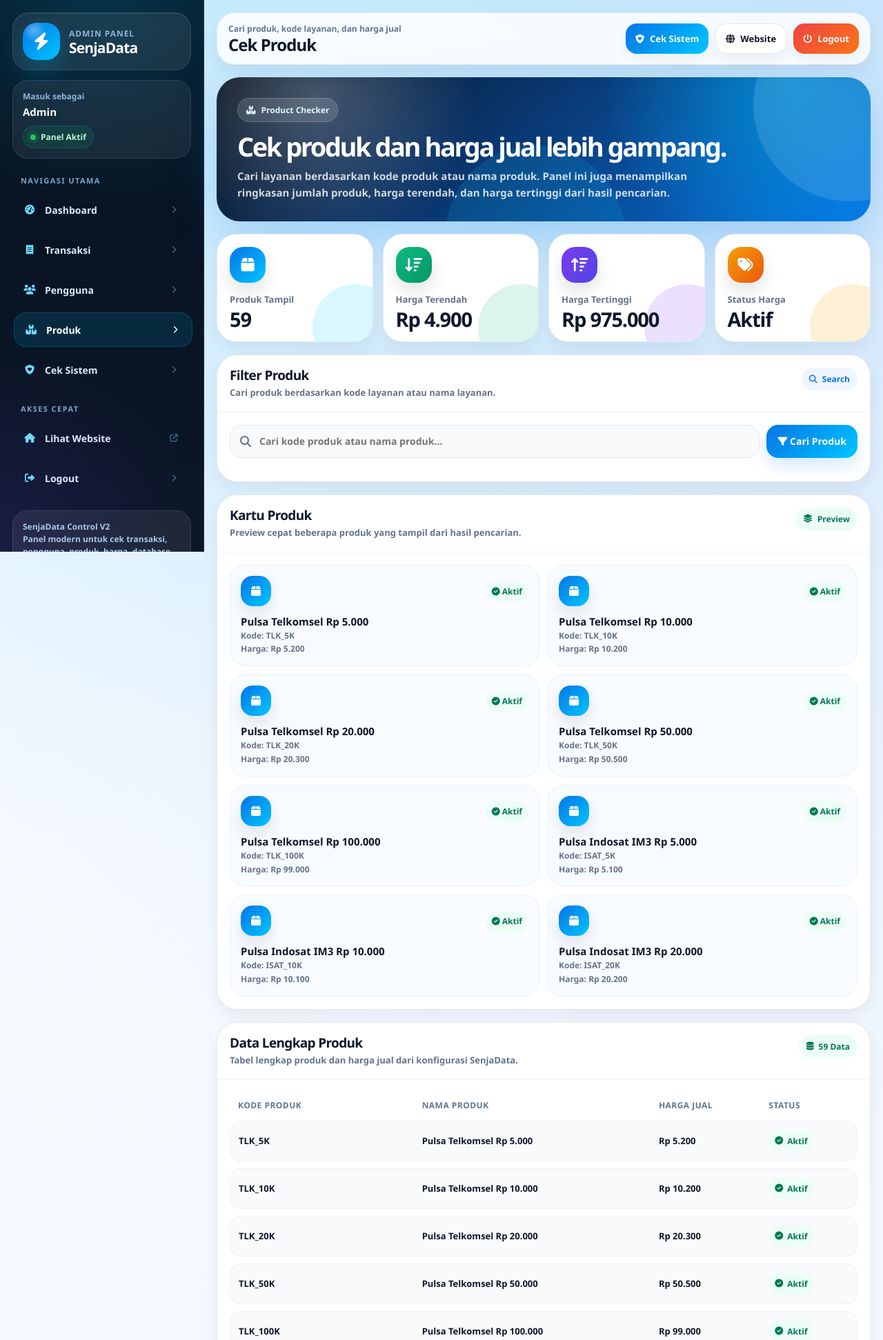
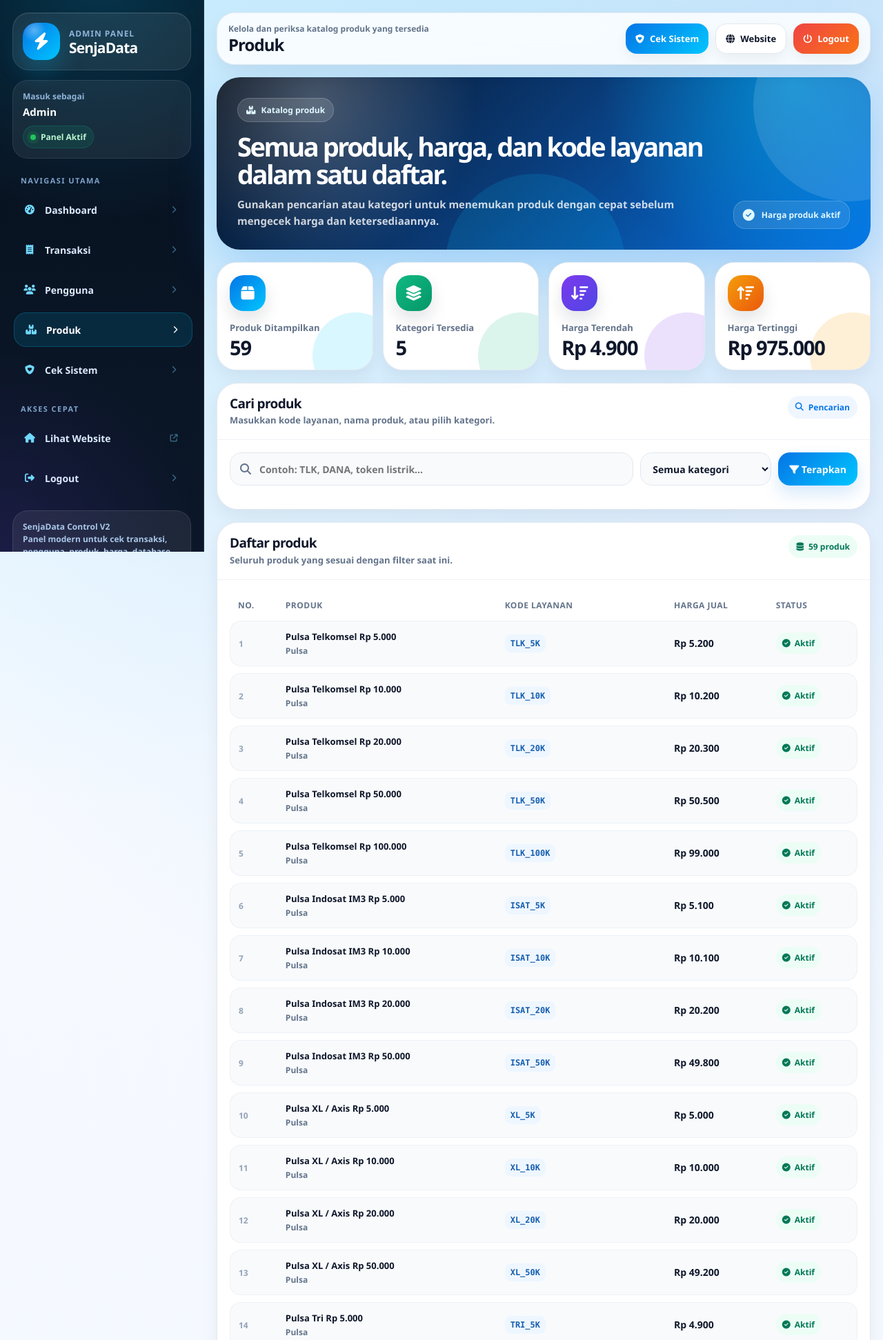
Before and after one commit to simanjuntakanggi381-alt/Pulsa-Ultra, a Flask app: page /admin/produk in a window 1280 px wide. Shown: the top 1943 px of the page at 69% size. Run offline with Flask 3, Linux system fonts and the light colour scheme; the visitor is signed in with stand-in values (Sample User, id 1).

Commit message:
Update app and admin produk

```diff
--- a/app.py
+++ b/app.py
@@ -487,12 +487,25 @@ def admin_pengguna():
 @wajib_admin
 def admin_produk():
     q = request.args.get("q", "").strip().lower()
+    kategori = request.args.get("kategori", "").strip()
+
+    def kategori_produk(kode):
+        if kode.startswith("DATA_"):
+            return "Paket Data"
+        if kode.startswith(("DANA_", "GOPAY_", "OVO_", "LINKAJA_", "SHOPEEPAY_")):
+            return "E-Wallet"
+        if kode.startswith("PLN_"):
+            return "Token Listrik"
+        if kode.startswith(("VOUCHER_", "EMONEY_")):
+            return "Voucher & E-Money"
+        return "Pulsa"
 
     daftar = [
         {
             "kode": kode,
             "nama": nama,
-            "harga": HARGA_JUAL.get(kode, 0)
+            "harga": HARGA_JUAL.get(kode, 0),
+            "kategori": kategori_produk(kode)
         }
         for kode, nama in NAMA_PRODUK.items()
     ]
@@ -503,16 +516,21 @@ def admin_produk():
             if q in item["kode"].lower() or q in item["nama"].lower()
         ]
 
+    if kategori:
+        daftar = [item for item in daftar if item["kategori"] == kategori]
+
     ringkasan = {
         "total": len(daftar),
         "harga_terendah": min([x["harga"] for x in daftar], default=0),
-        "harga_tertinggi": max([x["harga"] for x in daftar], default=0)
+        "harga_tertinggi": max([x["harga"] for x in daftar], default=0),
+        "kategori": len({x["kategori"] for x in daftar})
     }
 
     return render_template(
         "admin_produk.html",
         daftar=daftar,
         q=q,
+        kategori=kategori,
         ringkasan=ringkasan,
         format_uang=format_uang
     )
--- a/templates/admin_produk.html
+++ b/templates/admin_produk.html
@@ -1,214 +1,110 @@
 {% extends "admin_base.html" %}
 
-{% block title %}Cek Produk - SenjaData{% endblock %}
-{% block subtitle %}Cari produk, kode layanan, dan harga jual{% endblock %}
-{% block heading %}Cek Produk{% endblock %}
+{% block title %}Produk - SenjaData{% endblock %}
+{% block subtitle %}Kelola dan periksa katalog produk yang tersedia{% endblock %}
+{% block heading %}Produk{% endblock %}
+
+{% block extra_style %}
+<style>
+    .product-hero{display:grid;grid-template-columns:minmax(0,1fr) auto;gap:24px;align-items:end;}
+    .product-hero .hero-content{max-width:690px;}
+    .catalog-note{position:relative;z-index:2;display:flex;align-items:center;gap:10px;padding:11px 13px;border:1px solid rgba(255,255,255,.18);border-radius:17px;background:rgba(255,255,255,.11);color:#e0f7ff;font-size:12px;font-weight:800;white-space:nowrap;}
+    .catalog-note i{font-size:17px;}
+    .filter-bar.product-filter{grid-template-columns:minmax(0,1fr) 190px auto;}
+    .filter-result{display:flex;align-items:center;gap:9px;flex-wrap:wrap;margin-top:2px;}
+    .product-code{display:inline-flex;padding:6px 8px;border-radius:9px;background:#eef6ff;color:#155eae;font-family:Consolas,"Courier New",monospace;font-size:12px;font-weight:850;white-space:nowrap;}
+    .product-name{display:block;font-weight:900;}
+    .product-category{display:block;margin-top:3px;color:var(--muted);font-size:12px;font-weight:700;}
+    .price{font-size:14px;font-weight:950;white-space:nowrap;}
+    .row-number{color:#94a3b8;font-size:12px;font-weight:850;}
+    .catalog-footer{display:flex;align-items:center;justify-content:space-between;gap:12px;margin-top:12px;padding:0 3px;color:var(--muted);font-size:12px;font-weight:700;}
+    @media(max-width:760px){.product-hero{grid-template-columns:1fr;align-items:start;}.catalog-note{width:max-content;}.filter-bar.product-filter{grid-template-columns:1fr;}.filter-btn{width:100%;}}
+</style>
+{% endblock %}
 
 {% block content %}
+<section class="hero product-hero">
+    <div class="hero-content">
+        <div class="hero-badge"><i class="fa-solid fa-boxes-stacked"></i> Katalog produk</div>
+        <h2>Semua produk, harga, dan kode layanan dalam satu daftar.</h2>
+        <p>Gunakan pencarian atau kategori untuk menemukan produk dengan cepat sebelum mengecek harga dan ketersediaannya.</p>
+    </div>
+    <div class="catalog-note"><i class="fa-solid fa-circle-check"></i> Harga produk aktif</div>
+</section>
 
-<section class="hero">
-    <div class="hero-content">
-        <div class="hero-badge">
-            <i class="fa-solid fa-boxes-stacked"></i>
-            Product Checker
+<section class="grid-stats" aria-label="Ringkasan katalog">
+    <div class="stat-card" style="--grad:linear-gradient(135deg,#0575e6,#00c6ff);--glow:rgba(0,198,255,.15);">
+        <div class="stat-icon"><i class="fa-solid fa-box"></i></div>
+        <span>Produk Ditampilkan</span><strong>{{ ringkasan.total }}</strong>
     </div>
-
-        <h2>Cek produk dan harga jual lebih gampang.</h2>
-
-        <p>
-            Cari layanan berdasarkan kode produk atau nama produk. Panel ini juga menampilkan
-            ringkasan jumlah produk, harga terendah, dan harga tertinggi dari hasil pencarian.
-        </p>
+    <div class="stat-card" style="--grad:linear-gradient(135deg,#10b981,#059669);--glow:rgba(16,185,129,.15);">
+        <div class="stat-icon"><i class="fa-solid fa-layer-group"></i></div>
+        <span>Kategori Tersedia</span><strong>{{ ringkasan.kategori }}</strong>
+    </div>
+    <div class="stat-card" style="--grad:linear-gradient(135deg,#7c3aed,#4f46e5);--glow:rgba(124,58,237,.15);">
+        <div class="stat-icon"><i class="fa-solid fa-arrow-down-wide-short"></i></div>
+        <span>Harga Terendah</span><strong>{{ format_uang(ringkasan.harga_terendah) }}</strong>
+    </div>
+    <div class="stat-card" style="--grad:linear-gradient(135deg,#f59e0b,#ea580c);--glow:rgba(245,158,11,.16);">
+        <div class="stat-icon"><i class="fa-solid fa-arrow-up-wide-short"></i></div>
+        <span>Harga Tertinggi</span><strong>{{ format_uang(ringkasan.harga_tertinggi) }}</strong>
     </div>
 </section>
 
-<section class="grid-stats">
-    <div class="stat-card" style="--grad:linear-gradient(135deg,#0575e6,#00c6ff);--glow:rgba(0,198,255,.15);">
-        <div class="stat-icon">
-            <i class="fa-solid fa-box"></i>
+<section class="panel-card" style="margin-top:18px;">
+    <div class="panel-head">
+        <div><h3>Cari produk</h3><p>Masukkan kode layanan, nama produk, atau pilih kategori.</p></div>
+        <span class="badge"><i class="fa-solid fa-magnifying-glass"></i> Pencarian</span>
     </div>
-
-        <span>Produk Tampil</span>
-        <strong>{{ ringkasan.total }}</strong>
+    <div class="panel-body">
+        <form class="filter-bar product-filter" method="GET" action="{{ url_for('admin_produk') }}">
+            <div class="search-field"><i class="fa-solid fa-magnifying-glass"></i><input type="search" name="q" value="{{ q or '' }}" placeholder="Contoh: TLK, DANA, token listrik..." autocomplete="off"></div>
+            <select class="filter-select" name="kategori" aria-label="Pilih kategori produk">
+                <option value="">Semua kategori</option>
+                {% for nama_kategori in ["Pulsa", "Paket Data", "E-Wallet", "Token Listrik", "Voucher & E-Money"] %}
+                <option value="{{ nama_kategori }}" {% if kategori == nama_kategori %}selected{% endif %}>{{ nama_kategori }}</option>
+                {% endfor %}
+            </select>
+            <button class="filter-btn" type="submit"><i class="fa-solid fa-filter"></i> Terapkan</button>
+        </form>
+        {% if q or kategori %}
+        <div class="filter-result">
+            <span class="badge green"><i class="fa-solid fa-filter-circle-xmark"></i> Filter aktif</span>
+            {% if q %}<span class="badge">Pencarian: {{ q }}</span>{% endif %}
+            {% if kategori %}<span class="badge">Kategori: {{ kategori }}</span>{% endif %}
+            <a class="badge red" href="{{ url_for('admin_produk') }}"><i class="fa-solid fa-xmark"></i> Reset</a>
         </div>
-
-    <div class="stat-card" style="--grad:linear-gradient(135deg,#10b981,#059669);--glow:rgba(16,185,129,.15);">
-        <div class="stat-icon">
-            <i class="fa-solid fa-arrow-down-wide-short"></i>
-        </div>
-
-        <span>Harga Terendah</span>
-        <strong>{{ format_uang(ringkasan.harga_terendah) }}</strong>
-    </div>
-
-    <div class="stat-card" style="--grad:linear-gradient(135deg,#7c3aed,#4f46e5);--glow:rgba(124,58,237,.15);">
-        <div class="stat-icon">
-            <i class="fa-solid fa-arrow-up-wide-short"></i>
-        </div>
-
-        <span>Harga Tertinggi</span>
-        <strong>{{ format_uang(ringkasan.harga_tertinggi) }}</strong>
-    </div>
-
-    <div class="stat-card" style="--grad:linear-gradient(135deg,#f59e0b,#ea580c);--glow:rgba(245,158,11,.16);">
-        <div class="stat-icon">
-            <i class="fa-solid fa-tags"></i>
-        </div>
-
-        <span>Status Harga</span>
-        <strong>Aktif</strong>
+        {% endif %}
     </div>
 </section>
 
-<div class="panel-card" style="margin-top:18px;">
+<section class="panel-card" style="margin-top:18px;">
     <div class="panel-head">
-        <div>
-            <h3>Filter Produk</h3>
-            <p>Cari produk berdasarkan kode layanan atau nama layanan.</p>
+        <div><h3>Daftar produk</h3><p>Seluruh produk yang sesuai dengan filter saat ini.</p></div>
+        <span class="badge green"><i class="fa-solid fa-database"></i> {{ ringkasan.total }} produk</span>
     </div>
-
-        <span class="badge">
-            <i class="fa-solid fa-magnifying-glass"></i>
-            Search
-        </span>
-    </div>
-
-    <div class="panel-body">
-        <form class="filter-bar" method="GET" action="{{ url_for('admin_produk') }}" style="grid-template-columns:1fr auto;">
-            <div class="search-field">
-                <i class="fa-solid fa-magnifying-glass"></i>
-                <input
-                    type="text"
-                    name="q"
-                    value="{{ q or '' }}"
-                    placeholder="Cari kode produk atau nama produk..."
-                >
-            </div>
-
-            <button class="filter-btn" type="submit">
-                <i class="fa-solid fa-filter"></i>
-                Cari Produk
-            </button>
-        </form>
-
-        {% if q %}
-            <div style="display:flex;align-items:center;gap:10px;flex-wrap:wrap;">
-                <span class="badge">
-                    Keyword: {{ q }}
-                </span>
-
-                <a class="badge red" href="{{ url_for('admin_produk') }}">
-                    <i class="fa-solid fa-xmark"></i>
-                    Reset Pencarian
-                </a>
-            </div>
-        {% endif %}
-    </div>
-</div>
-
-<div class="panel-card" style="margin-top:18px;">
-    <div class="panel-head">
-        <div>
-            <h3>Kartu Produk</h3>
-            <p>Preview cepat beberapa produk yang tampil dari hasil pencarian.</p>
-        </div>
-
-        <span class="badge green">
-            <i class="fa-solid fa-layer-group"></i>
-            Preview
-        </span>
-    </div>
-
-    <div class="panel-body">
-        {% if daftar %}
-            <div class="quick-grid">
-                {% for item in daftar[:8] %}
-                    <div class="quick-card">
-                        <div class="quick-top">
-                            <div class="quick-icon" style="--grad:linear-gradient(135deg,#0575e6,#00c6ff);">
-                                <i class="fa-solid fa-box"></i>
-                            </div>
-
-                            <span class="status ok">
-                                <i class="fa-solid fa-circle-check"></i>
-                                Aktif
-                            </span>
-                        </div>
-
-                        <div>
-                            <strong>{{ item.nama }}</strong>
-                            <span>Kode: {{ item.kode }}</span>
-                            <span>Harga: {{ format_uang(item.harga or 0) }}</span>
-                        </div>
-                    </div>
-                {% endfor %}
-            </div>
-        {% else %}
-            <div class="empty-state">
-                Tidak ada produk yang cocok dengan pencarian.
-            </div>
-        {% endif %}
-    </div>
-</div>
-
-<div class="panel-card" style="margin-top:18px;">
-    <div class="panel-head">
-        <div>
-            <h3>Data Lengkap Produk</h3>
-            <p>Tabel lengkap produk dan harga jual dari konfigurasi SenjaData.</p>
-        </div>
-
-        <span class="badge green">
-            <i class="fa-solid fa-database"></i>
-            {{ ringkasan.total }} Data
-        </span>
-    </div>
-
     <div class="panel-body">
         {% if daftar %}
         <div class="table-wrap">
             <table>
-                    <thead>
-                        <tr>
-                            <th>Kode Produk</th>
-                            <th>Nama Produk</th>
-                            <th>Harga Jual</th>
-                            <th>Status</th>
-                        </tr>
-                    </thead>
-
+                <thead><tr><th>No.</th><th>Produk</th><th>Kode Layanan</th><th>Harga Jual</th><th>Status</th></tr></thead>
                 <tbody>
                     {% for item in daftar %}
                     <tr>
-                            <td>
-                                <strong>{{ item.kode }}</strong>
-                            </td>
-
-                            <td>
-                                {{ item.nama }}
-                            </td>
-
-                            <td>
-                                {{ format_uang(item.harga or 0) }}
-                            </td>
-
-                            <td>
-                                <span class="status ok">
-                                    <i class="fa-solid fa-circle-check"></i>
-                                    Aktif
-                                </span>
-                            </td>
+                        <td><span class="row-number">{{ loop.index }}</span></td>
+                        <td><span class="product-name">{{ item.nama }}</span><span class="product-category">{{ item.kategori }}</span></td>
+                        <td><span class="product-code">{{ item.kode }}</span></td>
+                        <td><span class="price">{{ format_uang(item.harga or 0) }}</span></td>
+                        <td><span class="status ok"><i class="fa-solid fa-circle-check"></i> Aktif</span></td>
                     </tr>
                     {% endfor %}
                 </tbody>
             </table>
         </div>
+        <div class="catalog-footer"><span>Menampilkan {{ ringkasan.total }} produk.</span><span>Gunakan kolom pencarian untuk mempersempit daftar.</span></div>
         {% else %}
-            <div class="empty-state">
-                Belum ada produk yang tersedia atau tidak ada hasil dari pencarian tersebut.
-            </div>
+        <div class="empty-state">Produk tidak ditemukan. Coba ubah kata kunci atau pilih kategori lain.</div>
         {% endif %}
     </div>
-</div>
-
+</section>
 {% endblock %}
```
Lines whose indentation alone changed are shown as unchanged.
